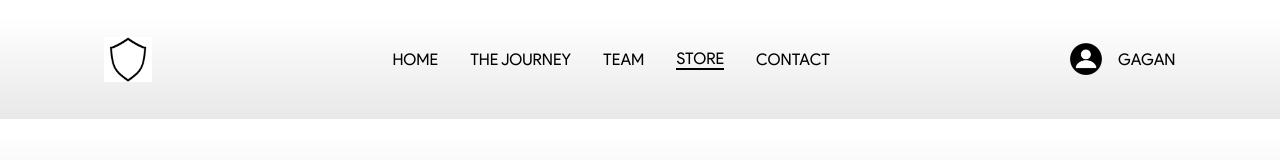
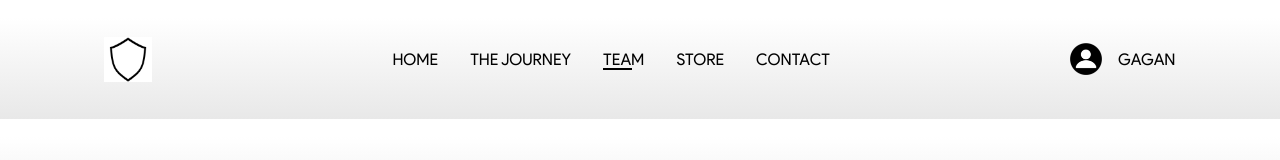
Before and after one commit to Naman13Kumawat/RingoverTask, a React (Create React App) app: page /team in a window 1280 px wide. Shown: the top 160 px of the page. Built offline with nearby package versions, Linux system fonts and the light colour scheme.

Commit message:
Fix Navbar Active

```diff
--- a/src/components/Navbar/Navbar.jsx
+++ b/src/components/Navbar/Navbar.jsx
@@ -1,24 +1,45 @@
+import { Link } from "react-router-dom";
 import "./Navbar.scss";
 
-export default function Navbar() {
-
-  const handleClick = (e)=>{
+export default function Navbar({ page }) {
+  const handleClick = (e) => {
     console.log("Cliked", e.target.tagName);
-    // const elements = document.getElementsByClassName("other")
-    // elements.classList.remove("active");
     e.target.classList.add("active");
-
-    }
+  };
 
   return (
     <div className="navbar">
       <img className="logo" src="/images/websitelogo.png" alt="logo" />
       <ul>
-      <li onClick={handleClick} className="other">HOME</li>
-      <li onClick={handleClick} className="other">THE JOURNEY</li>
-      <li onClick={handleClick} className="other">TEAM</li>
-      <li onClick={handleClick} className="other active">STORE</li>
-      <li onClick={handleClick} className="other">CONTACT</li>
+        <Link to="">
+          <li onClick={handleClick}>
+            HOME<div className={`line ${page === "home" ? "active" : null}`}></div>
+          </li>
+        </Link>
+        <Link to="/journey">
+          <li onClick={handleClick}>
+            THE JOURNEY<div className={`line ${page === "journey" ? "active" : null}`}></div>
+          </li>
+        </Link>
+
+        <Link to="/team">
+          <li onClick={handleClick}>
+            TEAM<div className={`line ${page === "team" ? "active" : null}`}></div>
+          </li>
+        </Link>
+
+        <Link to="/">
+          <li onClick={handleClick}>
+            STORE
+            <div className={`line ${page === "store" ? "active" : null}`}></div>
+          </li>
+        </Link>
+
+        <Link to="/contact">
+          <li onClick={handleClick}>
+            CONTACT<div className={`line ${page === "contact" ? "active" : null}`}></div>
+          </li>
+        </Link>
       </ul>
       <span className="profileDiv">
         <img className="profile" src="/images/profile.png" alt="profile" />
--- a/src/components/Navbar/Navbar.scss
+++ b/src/components/Navbar/Navbar.scss
@@ -18,12 +18,31 @@
         gap: 2rem;
         list-style: none;
 
+        a{
+            text-decoration: none;
+            color: #000;
+        }
+
         li{
             cursor: pointer;
+            position: relative;
+
+            .line{
+                position: absolute;
+                background-color: #000;
+                width: 0%;
+                height: 1.5px;
+                bottom: -1px;
+                transition: all 0.2s ease-in-out;
+
+                &.active{
+                    width:70%
+                }
+            }
+
+        &:hover .line{
+            width: 70%;
         }
-
-        li.active {
-            border-bottom: 2px solid black;
         }
     }
 
--- a/src/pages/Contact/Contact.jsx
+++ b/src/pages/Contact/Contact.jsx
@@ -4,7 +4,7 @@ import Navbar from "../../components/Navbar/Navbar"
 export default function Contact() {
   return (
     <>
-      <Navbar />
+      <Navbar page="contact"/>
     </>
   )
 }
--- a/src/pages/Journey/Journey.jsx
+++ b/src/pages/Journey/Journey.jsx
@@ -5,7 +5,7 @@ import Navbar from "../../components/Navbar/Navbar"
 export default function Journey() {
   return (
     <>
-      <Navbar />
+      <Navbar page="journey"/>
     </>
   )
 }
--- a/src/pages/Store/Store.jsx
+++ b/src/pages/Store/Store.jsx
@@ -8,7 +8,7 @@ import Cart from "../../components/Cart/Cart"
 export default function Store() {
   return (
     <>
-      <Navbar />
+      <Navbar page={"store"}/>
       <div className="store_container">
         <Filter />
         <Shoes />
--- a/src/pages/Team/Team.jsx
+++ b/src/pages/Team/Team.jsx
@@ -5,7 +5,7 @@ import Navbar from "../../components/Navbar/Navbar"
 export default function Team() {
   return(
   <>
-  <Navbar />
+  <Navbar page={"team"}/>
   </>
   );
 }
```
Lines whose indentation alone changed are shown as unchanged.
